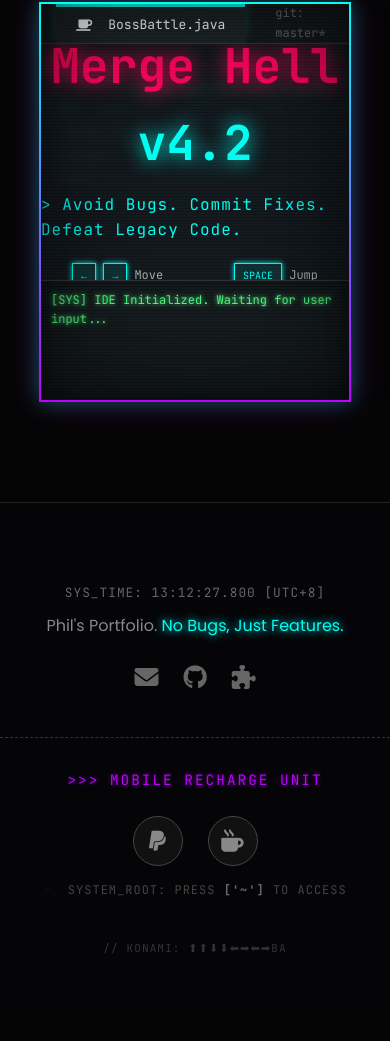
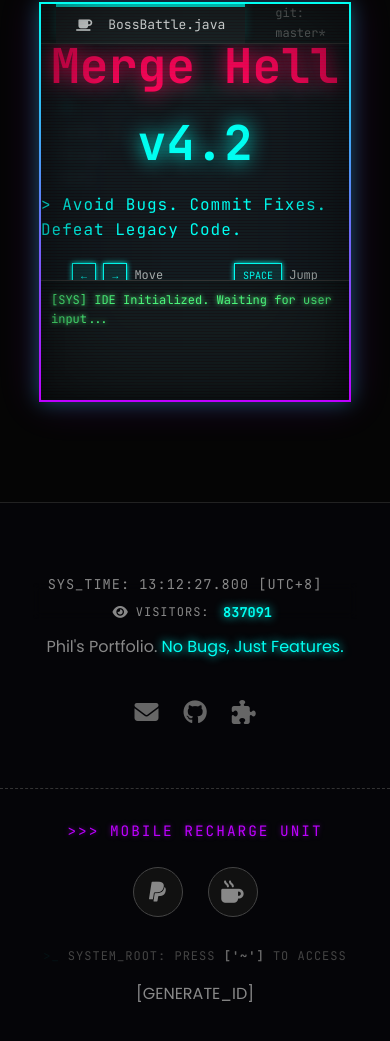
Before and after one commit to rainism0329/personalpage, a plain HTML site: page index.html in a window 390 px wide. Shown: the part 7443-8484 px from the top of the page. Before the commit the page ends 8451 px from the top, so only its background shows below. Drawn offline with nearby package versions, Linux system fonts and the light colour scheme; some packages are replaced by stand-ins of ours; a script that the page names is missing.

Commit message:
add visitors

```diff
--- a/css/style.css
+++ b/css/style.css
@@ -1097,3 +1097,86 @@ section {
     .profile-info { width: 100%; text-align: left; }
     .profile-footer { width: 100%; }
 }
+
+/* ========== Footer Enhancements (计数器与布局) ========== */
+
+/* 调整 Footer 布局，使其更像仪表盘 */
+footer {
+    display: flex;
+    flex-direction: column;
+    align-items: center;
+    gap: 15px;
+    padding-bottom: 80px; /* 给底部悬浮窗留位置 */
+}
+
+.footer-info {
+    display: flex;
+    gap: 0; /* 移除 gap，用 border 和 padding 来控制间距 */
+    align-items: center; /* 关键：垂直居中对齐 */
+    justify-content: center; /* 水平居中 */
+
+    background: rgba(0, 0, 0, 0.6);
+    border: 1px solid #333;
+    border-radius: 4px;
+    backdrop-filter: blur(5px);
+
+    /* 统一高度 */
+    height: 36px;
+    padding: 0 15px;
+}
+
+/* 调整左侧系统时间 */
+.system-time {
+    /* 移除之前的 margin 或 padding */
+    margin: 0;
+    padding-right: 20px; /* 右侧留空 */
+
+    font-family: 'JetBrains Mono', monospace;
+    font-size: 0.85rem;
+    color: #888;
+    line-height: 1; /* 防止行高撑开 */
+}
+
+/* 计数器样式 */
+.visitor-counter {
+    display: flex;
+    align-items: center;
+    gap: 8px;
+    font-family: 'JetBrains Mono', monospace;
+    font-size: 0.85rem;
+    color: #888;
+    border-left: 1px solid #444; /* 分隔线 */
+    padding-left: 20px;
+}
+
+.counter-label {
+    font-size: 0.75rem;
+    letter-spacing: 1px;
+}
+
+#cyber-counter {
+    color: var(--primary-color);
+    font-weight: bold;
+    text-shadow: 0 0 10px var(--primary-color);
+    min-width: 60px; /* 防止数字跳动时宽度塌陷 */
+    display: inline-block;
+}
+
+/* 移动端适配 */
+@media (max-width: 600px) {
+    .footer-info {
+        flex-direction: column;
+        gap: 10px;
+        border: none;
+        background: transparent;
+    }
+    .visitor-counter {
+        border-left: none;
+        padding-left: 0;
+    }
+}
+
+#busuanzi_container_site_pv,
+#busuanzi_container_page_pv {
+    display: none !important;
+}
--- a/index.html
+++ b/index.html
@@ -368,13 +368,28 @@
 </div>
 
 <footer>
-    <div class="system-time" id="local-time">SYS_TIME: --:--:--</div>
+    <div class="footer-info">
+        <div class="system-time" id="local-time">SYS_TIME: --:--:--</div>
+
+        <div class="visitor-counter">
+            <i class="fas fa-eye"></i>
+            <span class="counter-label">VISITORS:</span>
+            <span id="cyber-counter">INIT...</span>
+        </div>
+
+        <span id="busuanzi_container_site_pv" style="display:none">
+                <span id="busuanzi_value_site_pv"></span>
+            </span>
+    </div>
+
     <p>Phil's Portfolio. <span style="color: var(--primary-color); text-shadow: 0 0 10px var(--primary-color);" data-i18n="footer_text">No Bugs, Just Features.</span></p>
+
     <div class="social-links">
         <a href="mailto:bigphil.zhang@qq.com" target="_blank"><i class="fas fa-envelope"></i></a>
         <a href="https://github.com/rainism0329" target="_blank"><i class="fab fa-github"></i></a>
         <a href="https://plugins.jetbrains.com/vendor/philz_dev" target="_blank"><i class="fas fa-puzzle-piece"></i></a>
     </div>
+
     <div class="mobile-donate-container">
         <p class="mobile-fuel-label" data-i18n="mob_donate_label">>>> MOBILE RECHARGE UNIT</p>
         <div class="mobile-donate-btns">
@@ -382,11 +397,17 @@
             <a href="https://ko-fi.com/philipzhang51603" target="_blank" class="mob-btn kofi"><i class="fas fa-mug-hot"></i></a>
         </div>
     </div>
+
     <div class="terminal-hint-footer">
         <span class="blink-symbol">>_</span> SYSTEM_ROOT: PRESS <span class="key-highlight">['~']</span> TO ACCESS
     </div>
-    <div class="konami-hint">// KONAMI: ⬆⬆⬇⬇⬅➡⬅➡BA</div>
+
+    <div class="footer-tools">
+        <span class="tool-btn" onclick="alert('Feature coming soon...')">[GENERATE_ID]</span>
+    </div>
 </footer>
+
+<script async src="//busuanzi.ibruce.info/busuanzi/2.3/busuanzi.pure.mini.js"></script>
 
 <script src="https://unpkg.com/typed.js@2.0.16/dist/typed.umd.js"></script>
 <script src="https://unpkg.com/aos@2.3.1/dist/aos.js"></script>
--- a/js/main.js
+++ b/js/main.js
@@ -628,4 +628,71 @@ document.addEventListener('DOMContentLoaded', () => {
         // 初始化图表
         new Chart(ctx, config);
     }
+
+    // --- 11. HACKER VISITOR COUNTER (黑客风格计数器) ---
+    const counterDisplay = document.getElementById('cyber-counter');
+    const busuanziSource = document.getElementById('busuanzi_value_site_pv');
+
+    if (counterDisplay && busuanziSource) {
+        // 观察不蒜子元素的变化 (因为它也是异步加载的)
+        const observer = new MutationObserver((mutations) => {
+            mutations.forEach((mutation) => {
+                if (mutation.type === 'childList' && busuanziSource.innerText) {
+                    // 1. 获取真实数据
+                    const rawVal = busuanziSource.innerText.trim();
+                    // 2. 格式化 (补零到6位，如 001,234)
+                    const finalVal = rawVal.padStart(6, '0').replace(/\B(?=(\d{3})+(?!\d))/g, ",");
+
+                    // 3. 启动解密动画
+                    animateDecryption(counterDisplay, finalVal);
+
+                    observer.disconnect(); // 动画只播一次
+                }
+            });
+        });
+
+        observer.observe(busuanziSource, { childList: true, subtree: true });
+
+        // 如果不蒜子加载慢，先显示假动画占位
+        let loadingInterval = setInterval(() => {
+            if(!busuanziSource.innerText) {
+                counterDisplay.innerText = Math.floor(Math.random()*999999).toString().padStart(6,'0');
+            } else {
+                clearInterval(loadingInterval);
+            }
+        }, 100);
+    }
+
+    // 解密动画函数
+    function animateDecryption(element, targetText) {
+        const chars = "0123456789";
+        let iterations = 0;
+
+        const interval = setInterval(() => {
+            element.innerText = targetText
+                .split("")
+                .map((char, index) => {
+                    if (char === ',' || char === '.') return char; // 标点符号不跳动
+                    if (index < iterations) {
+                        return targetText[index]; // 已经解密出的位
+                    }
+                    return chars[Math.floor(Math.random() * 10)]; // 还在跳动的乱码
+                })
+                .join("");
+
+            if (iterations >= targetText.length) {
+                clearInterval(interval);
+                element.innerText = targetText; // 确保最终结果正确
+                // 成功后的绿色闪烁反馈
+                element.style.color = "#50fa7b";
+                element.style.textShadow = "0 0 15px #50fa7b";
+                setTimeout(() => {
+                    element.style.color = ""; // 恢复原色
+                    element.style.textShadow = "";
+                }, 500);
+            }
+
+            iterations += 1/3; // 控制解密速度
+        }, 30);
+    }
 });
```
